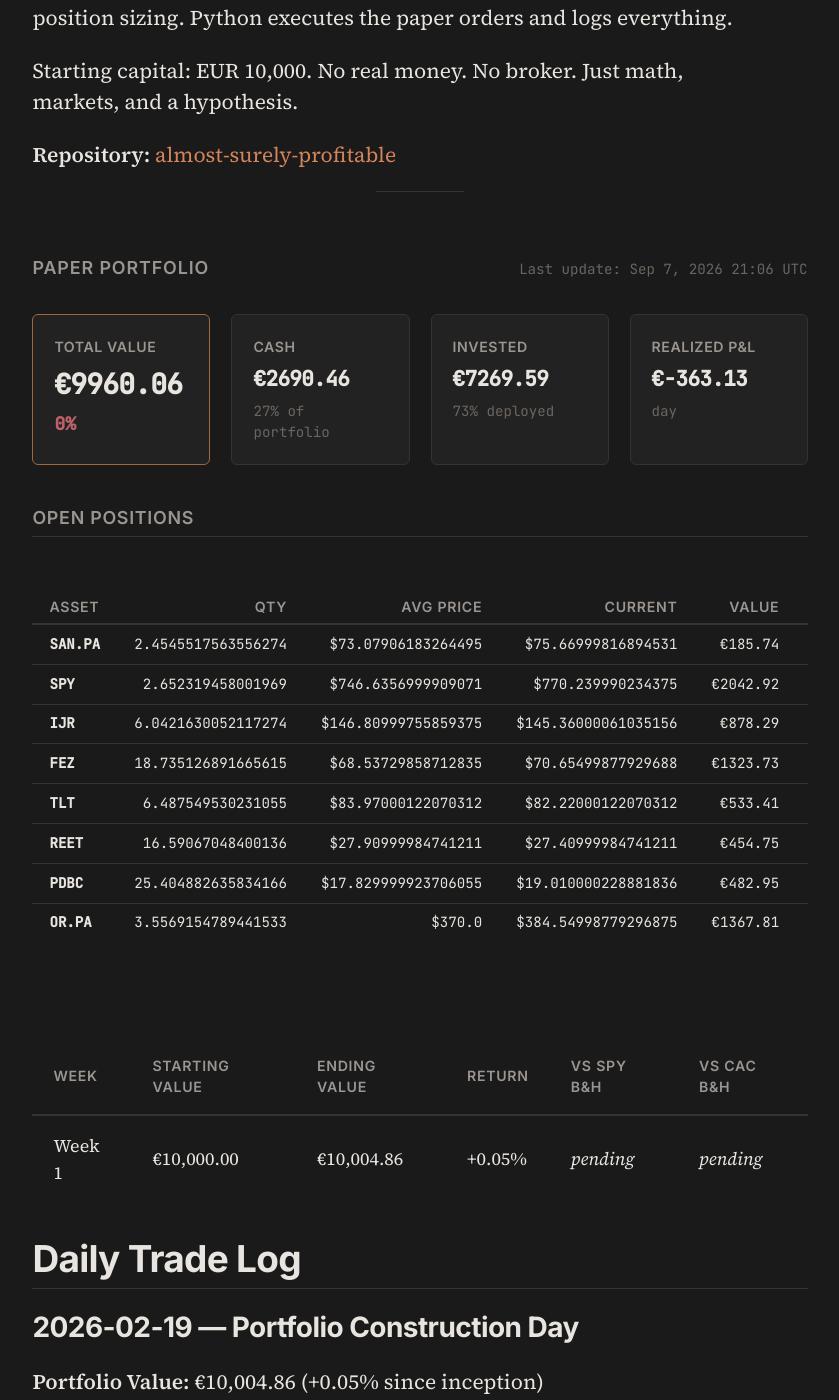
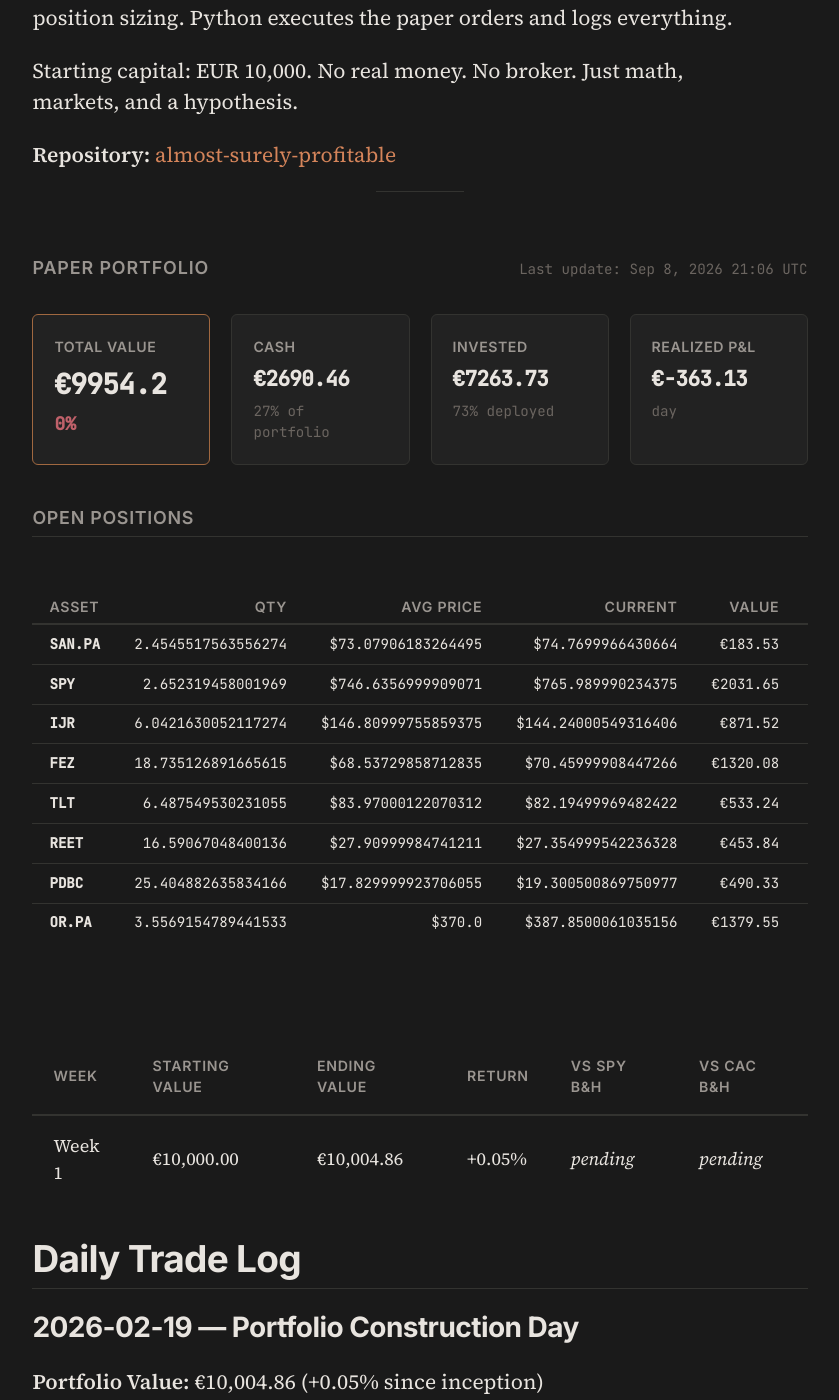
Before and after one commit to Alm0stSurely/alm0stsurely.github.io, a Jekyll site: the page built from trading.md, in a window 1280 px wide and 1400 px high, scrolled down 854 px. Shown: the whole window, without its empty margins (220-1059 px from the left). Built offline with Jekyll 4.4.1, drawn with Linux system fonts in a browser that asks for light colours.

Commit message:
Daily trading sync 2026-09-08 — all HOLD (4th consecutive), portfolio €9,954.20 (-0.46%)

```diff
--- a/_data/portfolio.json
+++ b/_data/portfolio.json
@@ -1,81 +1,81 @@
 {
  "cash": 2690.4635731850058,
  "total_realized_pnl": -363.1263234702452,
- "last_updated": "2026-09-07T21:06:27.339145",
- "total_value": 9960.056433770354,
- "positions_value": 7269.592860585349,
+ "last_updated": "2026-09-08T21:06:40.846436",
+ "total_value": 9954.197768977658,
+ "positions_value": 7263.734195792652,
  "positions": [
   {
    "ticker": "SAN.PA",
    "quantity": 2.4545517563556274,
    "avg_price": 73.07906183264495,
-   "current_price": 75.66999816894531,
-   "market_value": 185.73592690901182,
-   "unrealized_pnl": 6.359587334871662,
-   "unrealized_pnl_pct": 0.035453880650982435
+   "current_price": 74.7699966430664,
+   "market_value": 183.52682658294302,
+   "unrealized_pnl": 4.150487008802855,
+   "unrealized_pnl_pct": 0.023138430735383405
   },
   {
    "ticker": "SPY",
    "quantity": 2.652319458001969,
    "avg_price": 746.6356999909071,
-   "current_price": 770.239990234375,
-   "market_value": 2042.9225134298795,
-   "unrealized_pnl": 62.606118305075825,
-   "unrealized_pnl_pct": 0.031614199861800495
+   "current_price": 765.989990234375,
+   "market_value": 2031.650155733371,
+   "unrealized_pnl": 51.333760608567445,
+   "unrealized_pnl_pct": 0.025921999502171614
   },
   {
    "ticker": "IJR",
    "quantity": 6.0421630052117274,
    "avg_price": 146.80999755859375,
-   "current_price": 145.36000061035156,
-   "market_value": 878.2888181254203,
-   "unrealized_pnl": -8.761117918338869,
-   "unrealized_pnl_pct": -0.009876690772802978
+   "current_price": 144.24000549316406,
+   "market_value": 871.5216250623322,
+   "unrealized_pnl": -15.528310981427012,
+   "unrealized_pnl_pct": -0.017505565752795434
   },
   {
    "ticker": "FEZ",
    "quantity": 18.735126891665615,
    "avg_price": 68.53729858712835,
-   "current_price": 70.65499877929688,
-   "market_value": 1323.7303676606061,
-   "unrealized_pnl": 39.67538181878194,
-   "unrealized_pnl_pct": 0.030898506883465612
+   "current_price": 70.45999908447266,
+   "market_value": 1320.0770236342382,
+   "unrealized_pnl": 36.02203779241404,
+   "unrealized_pnl_pct": 0.02805334521465065
   },
   {
    "ticker": "TLT",
    "quantity": 6.487549530231055,
    "avg_price": 83.97000122070312,
-   "current_price": 82.22000122070312,
-   "market_value": 533.4063302949693,
-   "unrealized_pnl": -11.353211677904369,
-   "unrealized_pnl_pct": -0.02084077616481604
+   "current_price": 82.19499969482422,
+   "market_value": 533.2441316574985,
+   "unrealized_pnl": -11.515410315375107,
+   "unrealized_pnl_pct": -0.021138519710313795
   },
   {
    "ticker": "REET",
    "quantity": 16.59067048400136,
    "avg_price": 27.90999984741211,
-   "current_price": 27.40999984741211,
-   "market_value": 454.7502754349419,
-   "unrealized_pnl": -8.295335242000647,
-   "unrealized_pnl_pct": -0.01791472600263591
+   "current_price": 27.354999542236328,
+   "market_value": 453.837783495251,
+   "unrealized_pnl": -9.207827181691528,
+   "unrealized_pnl_pct": -0.01988535679720683
   },
   {
    "ticker": "PDBC",
    "quantity": 25.404882635834166,
    "avg_price": 17.829999923706055,
-   "current_price": 19.010000228881836,
-   "market_value": 482.9468247219237,
-   "unrealized_pnl": 29.977769263239225,
-   "unrealized_pnl_pct": 0.06618061190268992
+   "current_price": 19.300500869750977,
+   "market_value": 490.32695940883883,
+   "unrealized_pnl": 37.357903950154366,
+   "unrealized_pnl_pct": 0.08247341291851625
   },
   {
    "ticker": "OR.PA",
    "quantity": 3.5569154789441533,
    "avg_price": 370.0,
-   "current_price": 384.54998779296875,
-   "market_value": 1367.8118040085958,
-   "unrealized_pnl": 51.753076799259134,
-   "unrealized_pnl_pct": 0.039324291332348056
+   "current_price": 387.8500061035156,
+   "market_value": 1379.549690218179,
+   "unrealized_pnl": 63.4909630088423,
+   "unrealized_pnl_pct": 0.04824325973923139
   }
  ]
 }
```
Also changed, not shown: _trading_analysis.md (+29 -54 lines).
